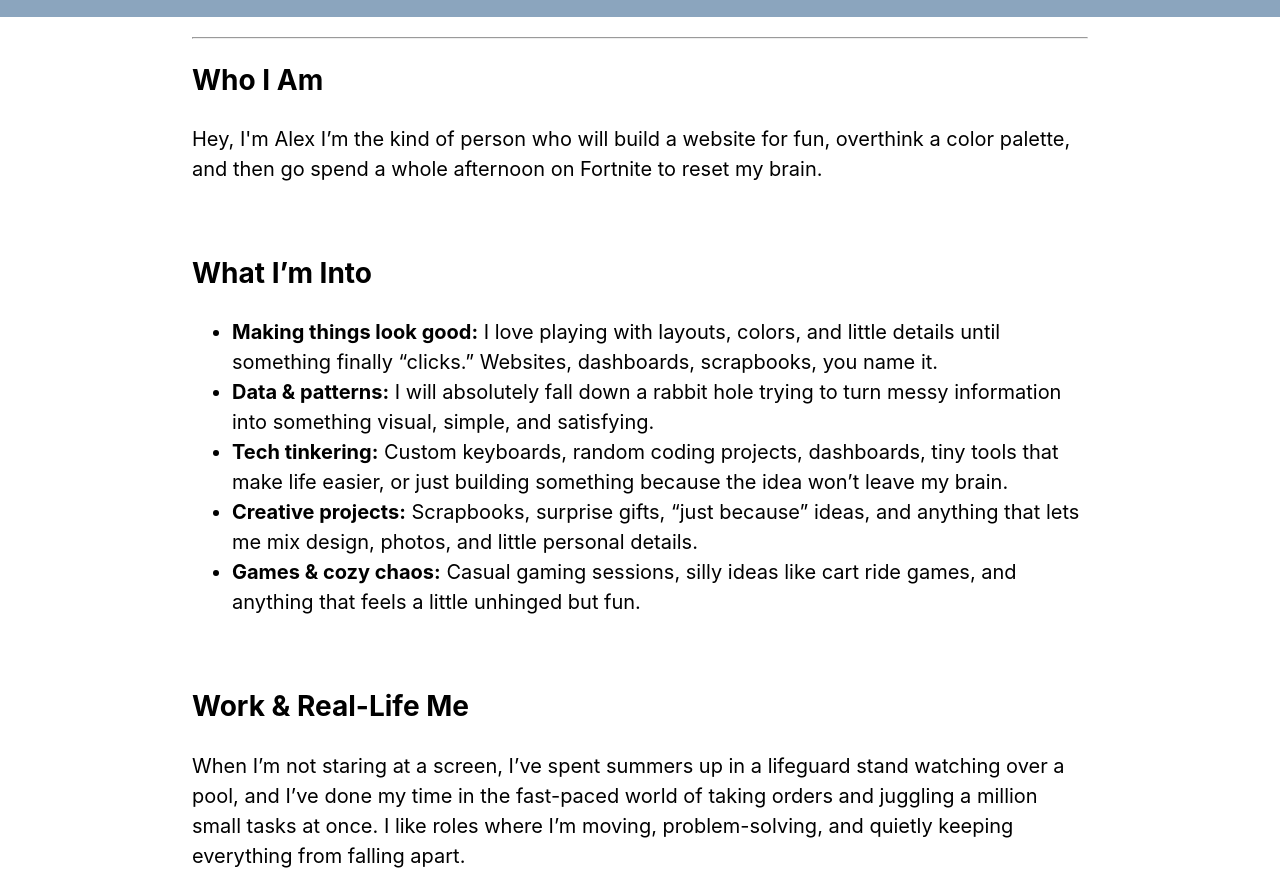
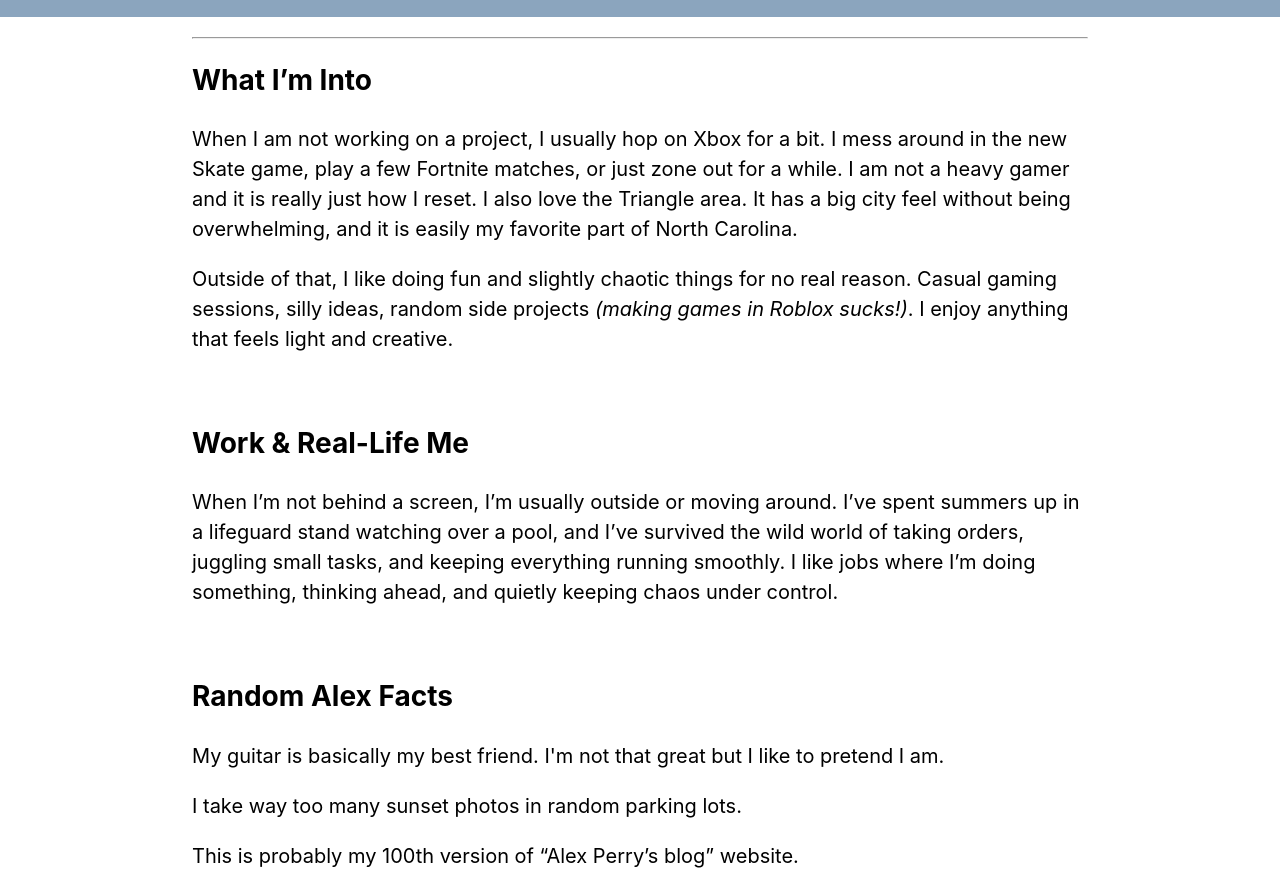
Before and after one commit to alexbperry/alexbperry.github.io, a plain HTML site: page about.html in a window 1280 px wide. Shown: the part 257-1132 px from the top of the page. Drawn offline with Linux system fonts and the light colour scheme.

Commit message:
Better about page

```diff
--- a/about.html
+++ b/about.html
@@ -22,72 +22,45 @@
     <div class="container">
         <hr>
 
-        <h2>Who I Am</h2>
+    <h2>What I’m Into</h2>
     <p>
-            Hey, I'm Alex
-            I’m the kind of person who will build a website for fun, overthink a color palette,
-            and then go spend a whole afternoon on Fortnite to reset my brain.
+        When I am not working on a project, I usually hop on Xbox for a bit.
+        I mess around in the new Skate game, play a few Fortnite matches,
+        or just zone out for a while. I am not a heavy gamer and it is really just how I reset.
+        I also love the Triangle area. It has a big city feel without being overwhelming,
+        and it is easily my favorite part of North Carolina.
     </p>
+
+    <p>
+        Outside of that, I like doing fun and slightly chaotic things for no real reason.
+        Casual gaming sessions, silly ideas, random side projects
+        <em>(making games in Roblox sucks!)</em>.
+        I enjoy anything that feels light and creative.
+    </p>
+
 
     <br>
 
-        <h2>What I’m Into</h2>
-        <ul>
-            <li>
-            <strong>Making things look good:</strong>
-            I love playing with layouts, colors, and little details until something finally “clicks.” Websites, dashboards, scrapbooks, you name it.
-            </li>
-            <li>
-            <strong>Data &amp; patterns:</strong>
-            I will absolutely fall down a rabbit hole trying to turn messy information into something visual, simple, and satisfying.
-            </li>
-            <li>
-            <strong>Tech tinkering:</strong>
-            Custom keyboards, random coding projects, dashboards, tiny tools that make life easier, or just building something because the idea won’t leave my brain.
-            </li>
-            <li>
-            <strong>Creative projects:</strong>
-            Scrapbooks, surprise gifts, “just because” ideas, and anything that lets me mix design, photos, and little personal details.
-            </li>
-            <li>
-            <strong>Games &amp; cozy chaos:</strong>
-            Casual gaming sessions, silly ideas like cart ride games, and anything that feels a little unhinged but fun.
-            </li>
-        </ul>
-
-        <br>
-
-        <h2>Work & Real-Life Me</h2>
+    <h2>Work &amp; Real-Life Me</h2>
     <p>
-            When I’m not staring at a screen, I’ve spent summers up in a lifeguard stand watching over a pool,
-            and I’ve done my time in the fast-paced world of taking orders and juggling a million small tasks at once.
-            I like roles where I’m moving, problem-solving, and quietly keeping everything from falling apart.
-        </p>
-
-        <br>
-
-        <h2>How I Treat People</h2>
-        <p>
-            I’m big on thoughtfulness: handwritten notes, custom playlists, small details,
-            and making people feel like I actually paid attention when they said they liked something once, six months ago.
+        When I’m not behind a screen, I’m usually outside or moving around. I’ve spent summers up in a lifeguard stand watching over a pool,
+        and I’ve survived the wild world of taking orders, juggling small tasks, and keeping everything running smoothly.
+        I like jobs where I’m doing something, thinking ahead, and quietly keeping chaos under control.
     </p>
 
     <br>
 
     <h2>Random Alex Facts</h2>
-        <ul>
-            <li>I will absolutely over-organize a project and then freestyle half of it anyway.</li>
-            <li>I love sunset photos and little “snapshot” moments from everyday life.</li>
-            <li>I’m always juggling at least three ideas at once: one technical, one creative, and one slightly chaotic.</li>
-        </ul>
+    <p>
+        My guitar is basically my best friend. I'm not that great but I like to pretend I am.
+        <p>
+        I take way too many sunset photos in random parking lots.   </p>
+        <p>
+        This is probably my 100th version of “Alex Perry’s blog” website.
+    </p>
+
 
         <br>
-
-        <h2>Currently Obsessed With</h2>
-        <p>
-            Turning ideas into actual, clickable, scrollable, tangible things — whether that’s a tiny tool,
-            a personal project, or a page just like this one.
-        </p>
 
         <hr>
     </div>
```
Lines whose indentation alone changed are shown as unchanged.
